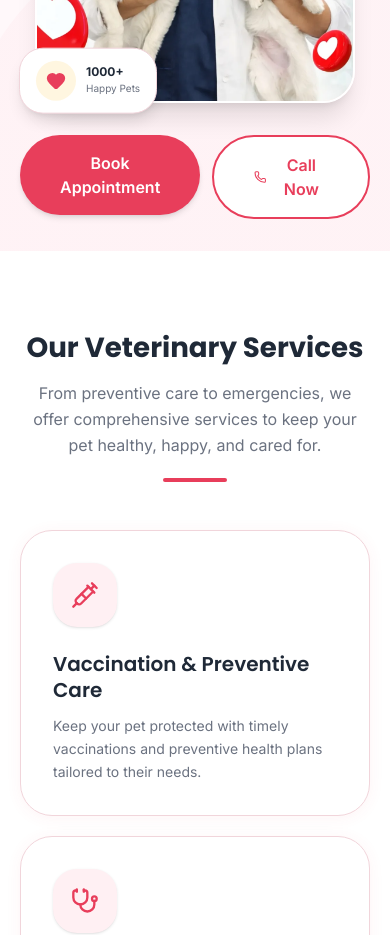
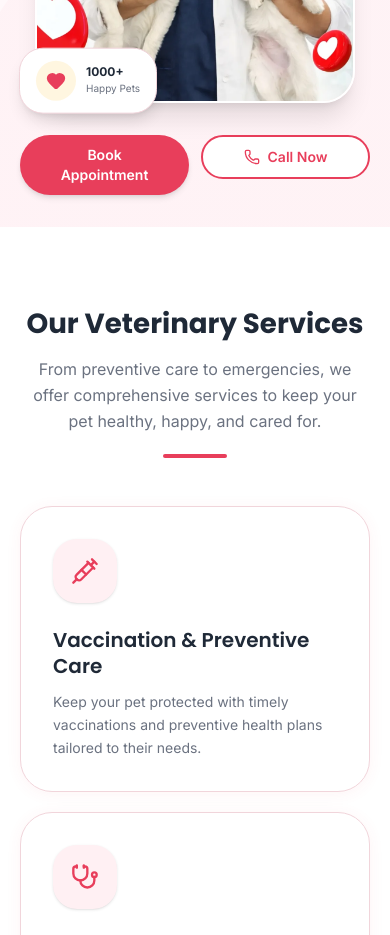
Before and after one commit to Prithvee905/pet-well-clinic, a React (Vite) app: page / in a window 390 px wide. Shown: the part 900-1835 px from the top of the page. Built offline with nearby package versions, Linux system fonts and the light colour scheme.

Commit message:
Reduce mobile hero button size to sm

```diff
--- a/src/components/sections/Hero.jsx
+++ b/src/components/sections/Hero.jsx
@@ -149,13 +149,13 @@ export default function Hero() {
             transition={{ duration: 0.5, delay: 0.4 }}
             className="order-3 lg:hidden flex flex-row items-stretch gap-3 w-full"
           >
-            <Button to="/book" size="lg" className="flex-1 text-center">
+            <Button to="/book" size="sm" className="flex-1 text-center">
               Book Appointment
             </Button>
             <Button
               href={`tel:${clinicInfo.phone}`}
               variant="secondary"
-              size="lg"
+              size="sm"
               icon={Phone}
               className="flex-1 text-center"
             >
```
